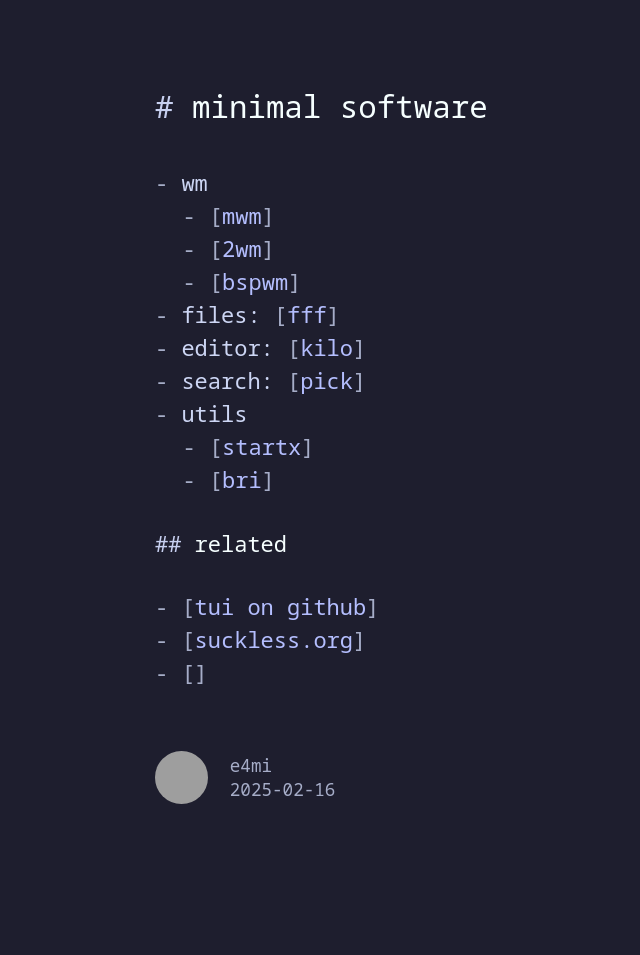
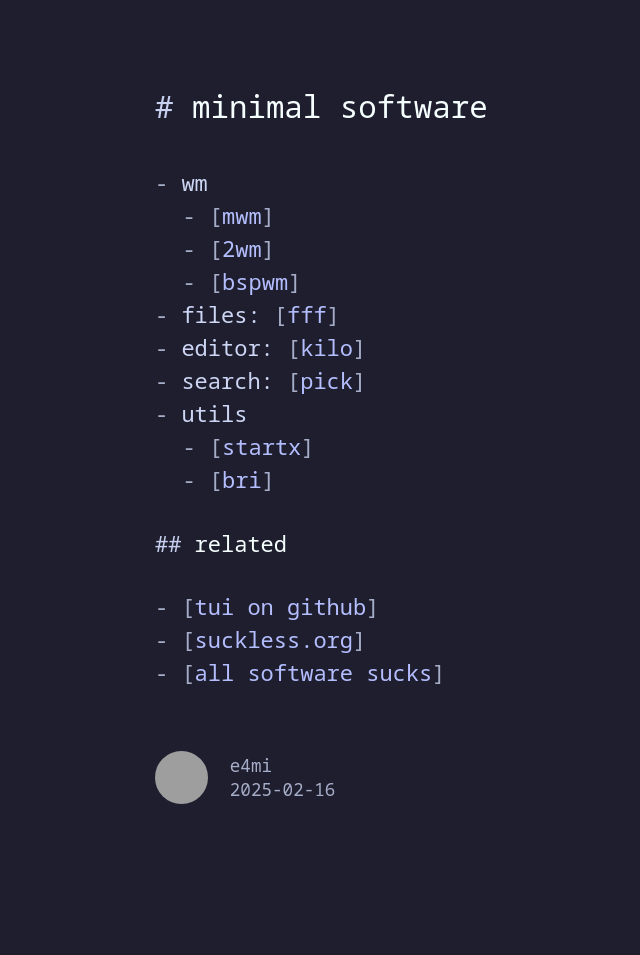
Before and after one commit to e4mi/e4mi.github.io, a Jekyll site: the page built from 819d1413.md, in a window 1280 px wide. Shown: the whole page, without its empty margins (133-773 px from the left). Built offline with Jekyll 4.4.1, drawn with Linux system fonts in a browser that asks for light colours; some web fonts are replaced; our own code applies the rules of GitHub Pages for plain Markdown files; grey boxes are pictures that could not be loaded.

Commit message:
Update 819d1413.md

```diff
--- a/819d1413.md
+++ b/819d1413.md
@@ -17,4 +17,4 @@ date: 2025-02-16
 ## related
 - [tui on github](https://github.com/topics/tui)
 - [suckless.org](https://suckless.org/)
-- [](https://harmful.cat-v.org/software/)
+- [all software sucks](https://harmful.cat-v.org/software/)
```
